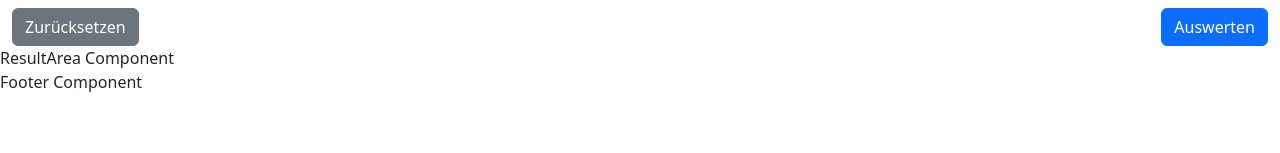
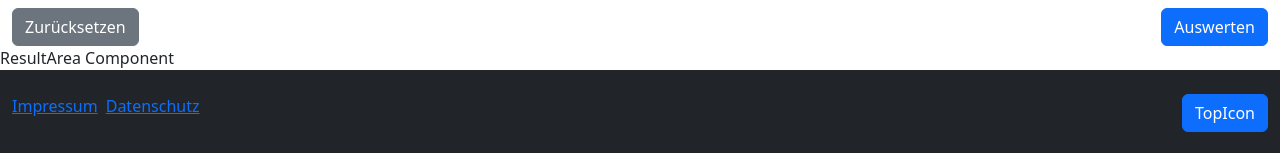
Before and after one commit to Lara-H/cliMATE, a React (Create React App) app in the folder climate/: page / in a window 1280 px wide. Shown: the part 1129-1282 px from the top of the page. Before the commit the page ends 1223 px from the top, so only its background shows below. Built offline with nearby package versions, Linux system fonts and the light colour scheme.

Commit message:
Add footer

```diff
--- a/climate/src/components/Footer/Footer.tsx
+++ b/climate/src/components/Footer/Footer.tsx
@@ -4,9 +4,19 @@ import styles from './Footer.module.scss';
 interface FooterProps {}
 
 const Footer: FC<FooterProps> = () => (
-  <div className={styles.Footer} data-testid="Footer">
-    Footer Component
-  </div>
+  <footer className={[styles.Footer, "text-light", "bg-dark", "py-4"].join(' ')} data-testid="Footer">
+    <div className="container-fluid">
+      <div className="row">
+        <div className="col">
+          <a className="me-2" href="#">Impressum</a>
+          <a href="#">Datenschutz</a>
+        </div>
+        <div className="col text-end">
+          <button type="button" className="btn btn-primary">TopIcon</button>
+        </div>
+      </div>
+    </div>
+  </footer>
 );
 
 export default Footer;
```
